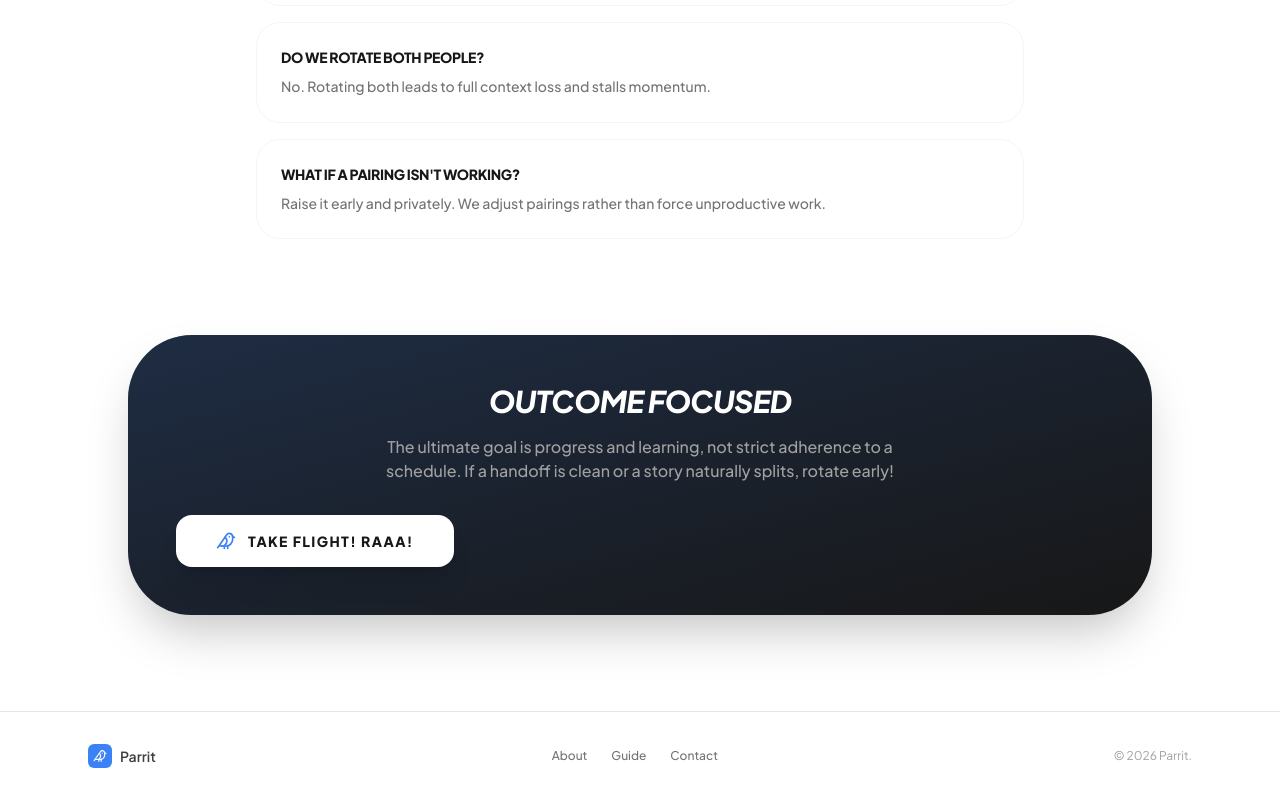
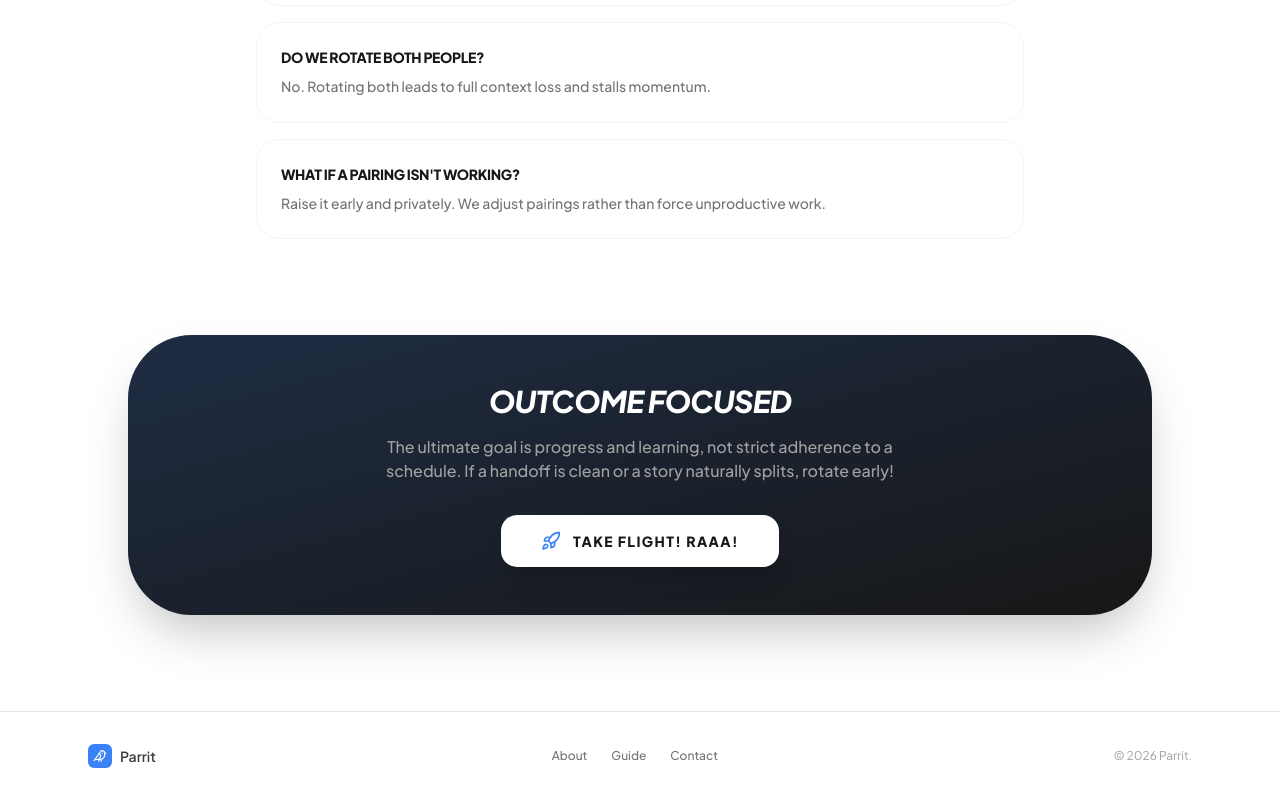
Before and after one commit to mketiku/parrit, a React (Vite) app: page /guide in a window 1280 px wide. Shown: the part 2372-3172 px from the top of the page. Built offline with nearby package versions, Linux system fonts and the light colour scheme; no server answers.

Commit message:
chore: center pairing guide CTA and use Rocket icon for flight

```diff
--- a/src/features/static/components/PairingGuide.tsx
+++ b/src/features/static/components/PairingGuide.tsx
@@ -2,6 +2,7 @@ import React from 'react';
 import { Link } from 'react-router-dom';
 import {
   Bird,
+  Rocket,
   RotateCw,
   ZapOff,
   Target,
@@ -317,16 +318,18 @@ export function PairingGuide() {
                 splits, rotate early!
               </p>
             </div>
+            <div className="flex justify-center">
               <Link to="/app">
                 <motion.button
                   whileHover={{ scale: 1.05 }}
                   whileTap={{ scale: 0.95 }}
                   className="group flex items-center gap-3 rounded-2xl bg-white px-10 py-4 text-sm font-black uppercase text-neutral-900 tracking-widest shadow-xl transition-all hover:bg-neutral-100 active:scale-95"
                 >
-                <Bird className="h-5 w-5 text-brand-500 transition-transform group-hover:-translate-y-1" />
+                  <Rocket className="h-5 w-5 text-brand-500 transition-transform group-hover:-translate-y-2 group-hover:translate-x-1" />
                   Take flight! RAAA!
                 </motion.button>
               </Link>
+            </div>
           </div>
         </div>
       </section>
```
Lines whose indentation alone changed are shown as unchanged.
